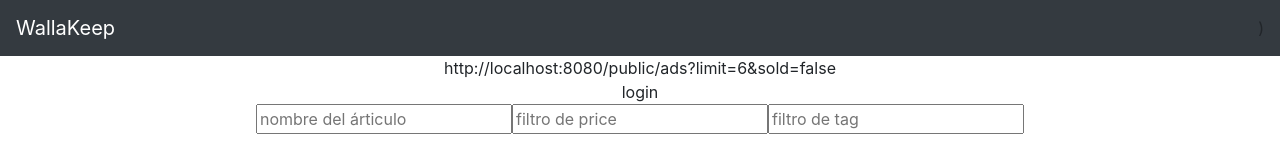
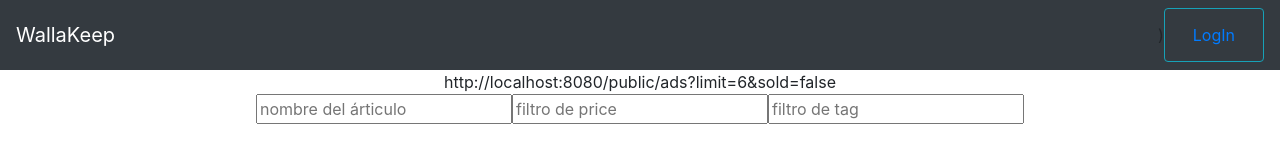
Before and after one commit to IgnacioBarco/proyectoKeepcoding, a React (Create React App) app in the folder wallaReact/: page / in a window 1280 px wide. Shown: the top 146 px of the page. Built offline with nearby package versions, Linux system fonts and the light colour scheme; no server answers.

Commit message:
arreglamos bug del boton de login

```diff
--- a/wallaReact/src/App.js
+++ b/wallaReact/src/App.js
@@ -28,9 +28,6 @@ class App extends Component {
       email: locStorage.getItem("email"),
       name: locStorage.getItem("name"),
       url: locStorage.getItem("url")
-      // email: "",
-      // name: "",
-      // url: "http://localhost:8080/public/ads"
     };
   }
 
@@ -48,7 +45,7 @@ class App extends Component {
     this.setToken("");
     this.setEmail("");
     this.setName("");
-    this.setUrl("");
+    this.setUrl("http://localhost:3000/login");
   };
 
   render() {
@@ -85,7 +82,7 @@ class App extends Component {
         <div className="App">
           <MainContext.Provider value={value}>
             <header>
-              <Header props={this.state} />
+              <Header props={value} />
             </header>
 
             <main>
@@ -93,7 +90,7 @@ class App extends Component {
                 <Switch>
                   <Route
                     path="/advert/:id"
-                    props={this.state}
+                    props={value}
                     component={AdvertDetail}
                   />
                   <Route
--- a/wallaReact/src/components/Header.jsx
+++ b/wallaReact/src/components/Header.jsx
@@ -9,7 +9,6 @@ import Form from "react-bootstrap/Form";
 const Header = props => {
   const context = useContext(MainContext);
   const hasToken = context.token;
-  context.url = "login";
 
   return (
     <div>
@@ -35,14 +34,18 @@ const Header = props => {
         </Navbar>
       ) : (
         <Navbar bg="dark" variant="dark">
-          <Navbar.Brand href="/adverts">WallaKeep</Navbar.Brand>
+          <Navbar.Brand
+          onClick={()=>context.setUrl("http://localhost:3000/adverts")}
+          href="/adverts">WallaKeep</Navbar.Brand>
           <Nav className="mr-auto"></Nav>)
-          {context.url === "login" ? (
+          {context.url === "http://localhost:3000/login" ? (
             <div></div>
           ) : (
             <Form inline>
               <Button variant="outline-info">
-                <Nav.Link href="/login">LogIn</Nav.Link>
+                <Nav.Link
+                onClick={()=>context.resetValues()}
+                href="/login">LogIn</Nav.Link>
               </Button>
             </Form>
           )}
--- a/wallaReact/src/components/Login.jsx
+++ b/wallaReact/src/components/Login.jsx
@@ -3,8 +3,6 @@ import MainContext from "../services/MainContext";
 import api from "../services/wallaApi";
 import { Link } from "react-router-dom";
 import Button from "react-bootstrap/Button";
-
-// import Header from "./Header";
 
 const { login } = api();
 
@@ -12,6 +10,7 @@ const Login = props => {
   const context = useContext(MainContext);
   const [email, setEmail] = useState("");
   const [pass, setPass] = useState("");
+  // context.setUrl("http://localhost:3000/login");
 
   async function handleSubmit(event) {
     event.preventDefault();
```
